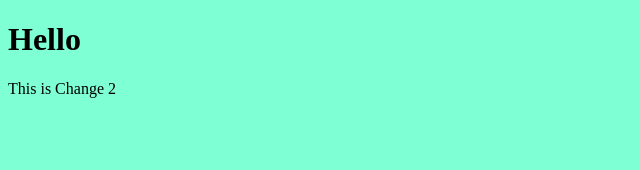
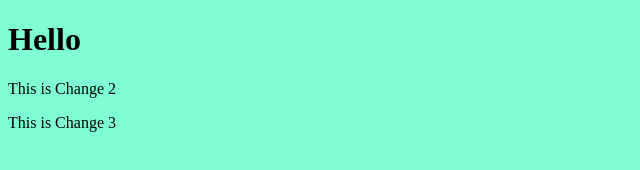
Before and after one commit to gholland02/source_control_lesson2, a plain HTML site: page about.html in a window 1280 px wide. Shown: the whole page, without its empty margins (0-640 px from the left). Drawn offline with Linux system fonts and the light colour scheme.

Commit message:
Version 3

```diff
--- a/about.html
+++ b/about.html
@@ -6,5 +6,6 @@
     <body style ="background-color: aquamarine;">
         <H1>Hello</H1>
         <p>This is Change 2</p>
+        <p>This is Change 3</p>
     </body>
 </html>
```
